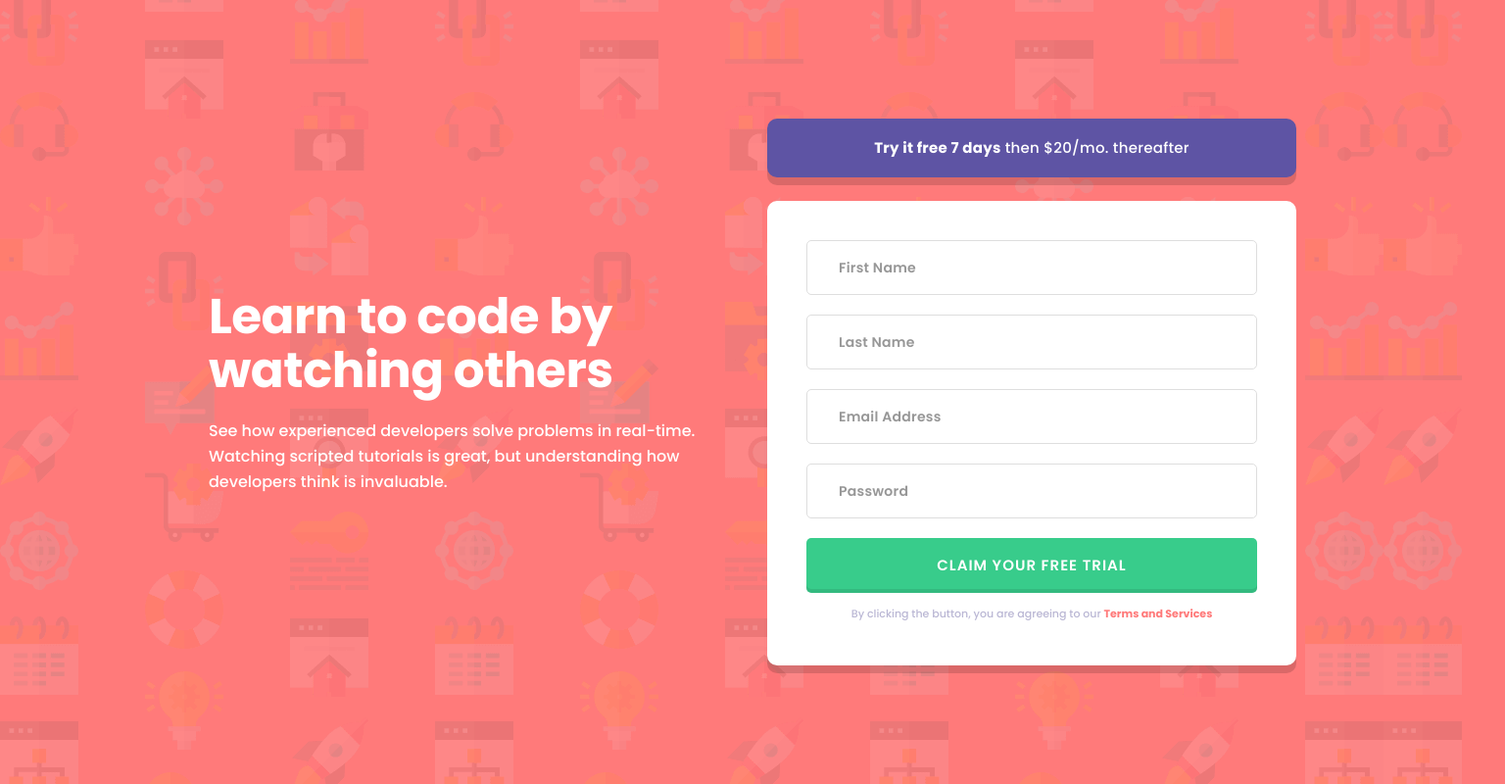
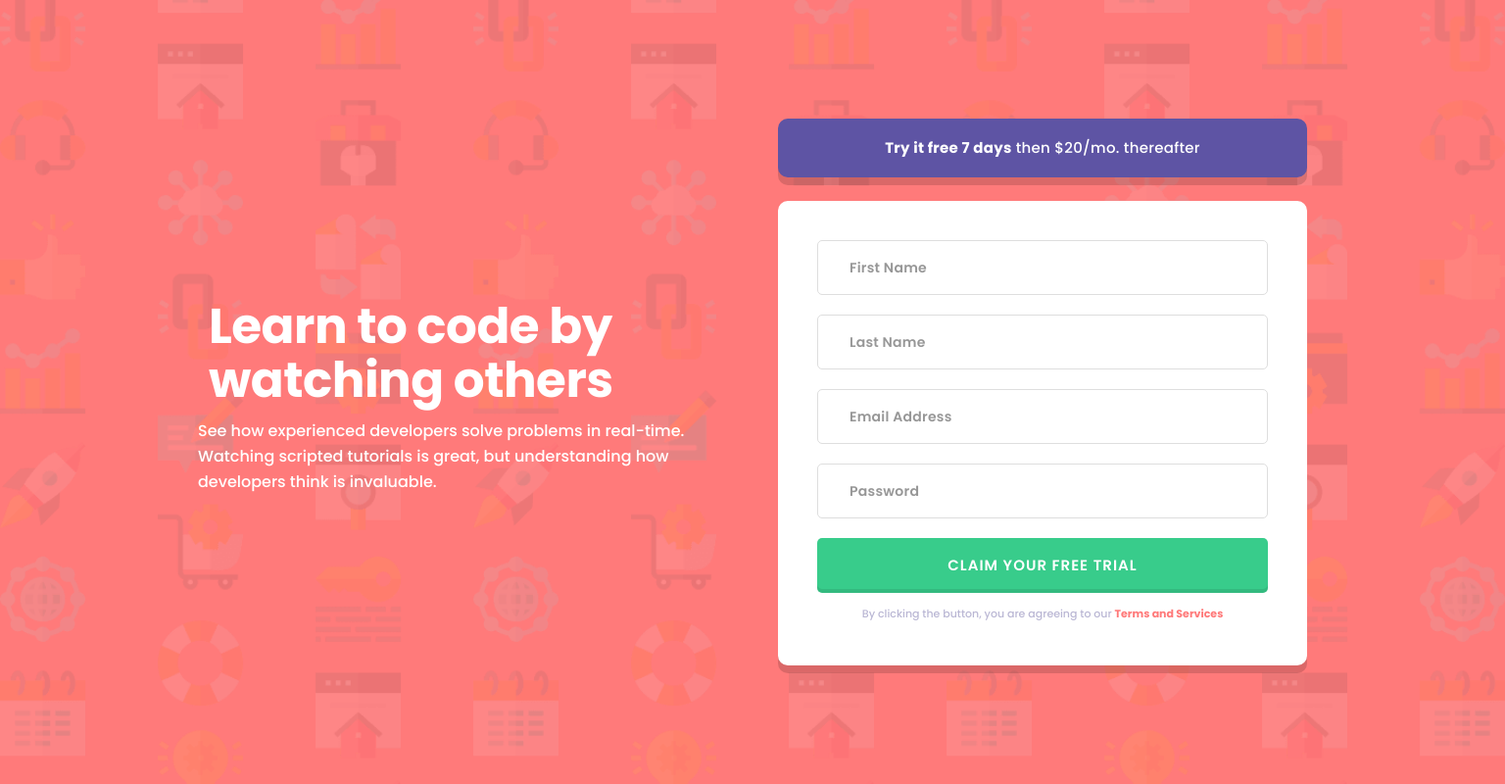
Before and after one commit to arfarobs/intro-component-with-sign-up-form, a plain HTML site: page index.html in a window 1536 px wide. Shown: the whole page at 98% size. Drawn offline with Linux system fonts and the light colour scheme.

Commit message:
tweaked headings 3. fixed background image

```diff
--- a/CSS/style.css
+++ b/CSS/style.css
@@ -188,7 +188,8 @@ section p span {
 
 @media only screen and (min-width: 376px) {
     body{
-        background: url('../images/bg-intro-desktop.png') repeat hsl(0, 100%, 74%);
+        background: url('../images/bg-intro-desktop.png') no-repeat hsl(0, 100%, 74%);
+        background-size: cover;
     }
 }
 
@@ -216,9 +217,9 @@ section p span {
         font-size: 50px;
         line-height: 55px;
         letter-spacing: -0.520833px;
-        height: 131px;
+        height: unset;
         max-width: 525px;
-        margin: 0;
+        margin: 11px;
     }
 
     header p {
```
